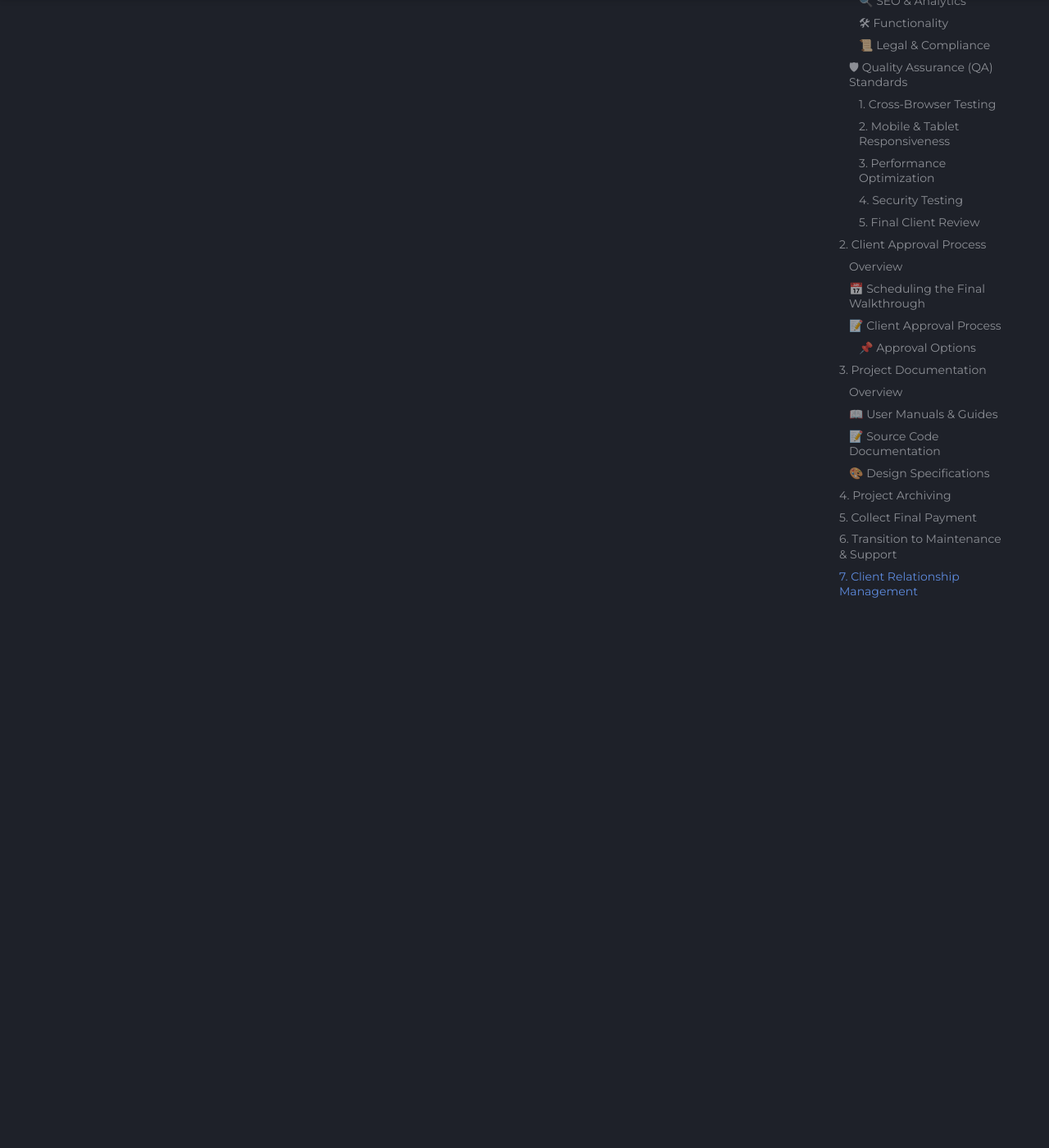
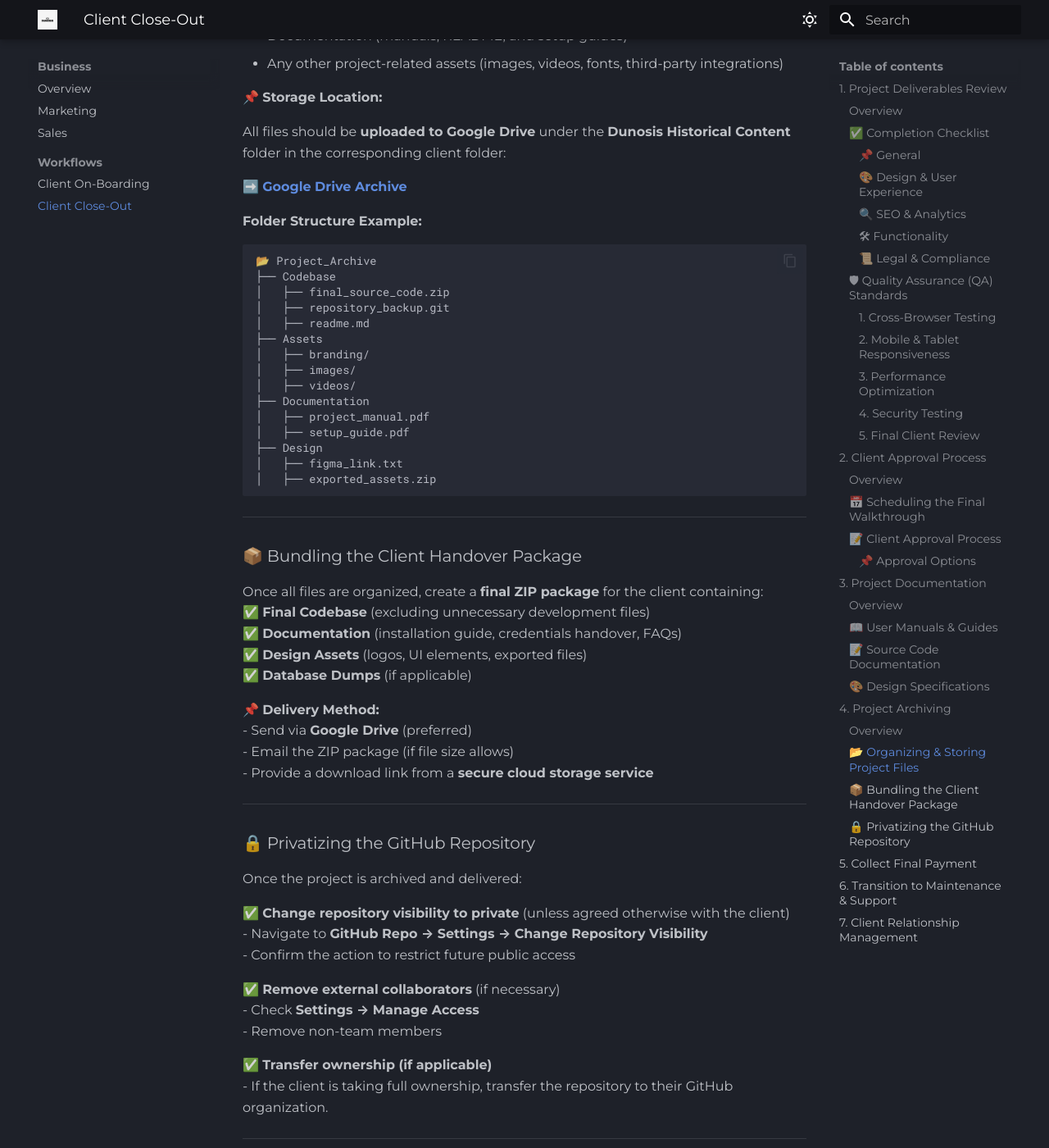
Before and after one commit to wesordonez/dunosis-web-docs, an MkDocs documentation site: the page built from docs/business/workflows/client-close-out.md, in a window 1280 px wide and 1400 px high, scrolled down 6351 px. Shown: the whole window at 82% size. Built offline with MkDocs 1.6.1 and Material for MkDocs 9.7.7, drawn with Linux system fonts in a browser that asks for light colours; emoji names are drawn with the system emoji font; some of the changed text lies outside the part shown.

Commit message:
added archiving section

````diff
--- a/docs/business/workflows/client-close-out.md
+++ b/docs/business/workflows/client-close-out.md
@@ -203,6 +203,82 @@
 
 ## 4. Project Archiving
 
+### Overview
+The **Archiving** process ensures that all project files, assets, and code are securely stored and organized before finalizing the close-out. Proper archiving helps maintain historical records, allows for future retrieval, and provides clients with a structured package of deliverables.
+
+---
+
+### 📂 Organizing & Storing Project Files
+
+Before completing the project, all relevant files should be stored in a centralized location for historical reference.
+
+✅ **Backup all project files, including:**
+
+- Source code and **final commit history**
+- Design files (Figma, logos, branding assets)
+- Documentation (manuals, README, and setup guides)
+- Any other project-related assets (images, videos, fonts, third-party integrations)
+
+📌 **Storage Location:**
+
+All files should be **uploaded to Google Drive** under the **Dunosis Historical Content** folder in the corresponding client folder:
+
+➡️ **[Google Drive Archive](https://drive.google.com/your-folder-link-here)**
+
+**Folder Structure Example:**
+
+```plaintext
+📂 Project_Archive
+├── Codebase
+│   ├── final_source_code.zip
+│   ├── repository_backup.git
+│   ├── readme.md
+├── Assets
+│   ├── branding/
+│   ├── images/
+│   ├── videos/
+├── Documentation
+│   ├── project_manual.pdf
+│   ├── setup_guide.pdf
+├── Design
+│   ├── figma_link.txt
+│   ├── exported_assets.zip
+```
+
+---
+
+### 📦 Bundling the Client Handover Package
+
+Once all files are organized, create a **final ZIP package** for the client containing:
+✅ **Final Codebase** (excluding unnecessary development files)
+✅ **Documentation** (installation guide, credentials handover, FAQs)
+✅ **Design Assets** (logos, UI elements, exported files)
+✅ **Database Dumps** (if applicable)
+
+📌 **Delivery Method:**
+- Send via **Google Drive** (preferred)
+- Email the ZIP package (if file size allows)
+- Provide a download link from a **secure cloud storage service**
+
+---
+
+### 🔒 Privatizing the GitHub Repository
+
+Once the project is archived and delivered:
+
+✅ **Change repository visibility to private** (unless agreed otherwise with the client)
+   - Navigate to **GitHub Repo → Settings → Change Repository Visibility**
+   - Confirm the action to restrict future public access
+
+✅ **Remove external collaborators** (if necessary)
+   - Check **Settings → Manage Access**
+   - Remove non-team members
+
+✅ **Transfer ownership (if applicable)**
+   - If the client is taking full ownership, transfer the repository to their GitHub organization.
+
+---
+
 ## 5. Collect Final Payment
 
 ## 6. Transition to Maintenance & Support
````
